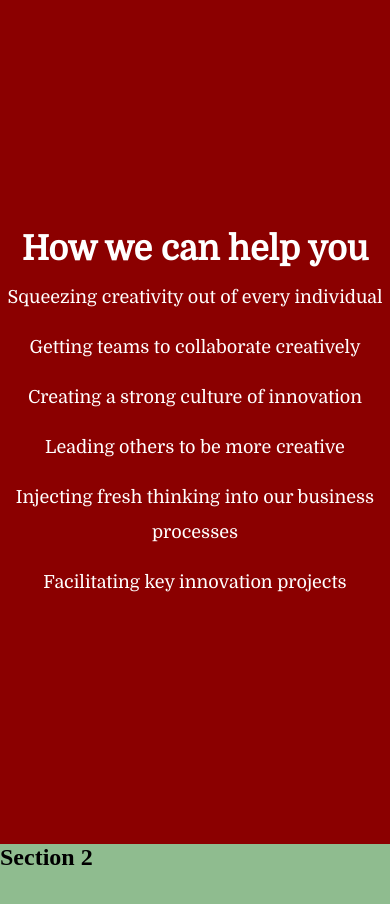
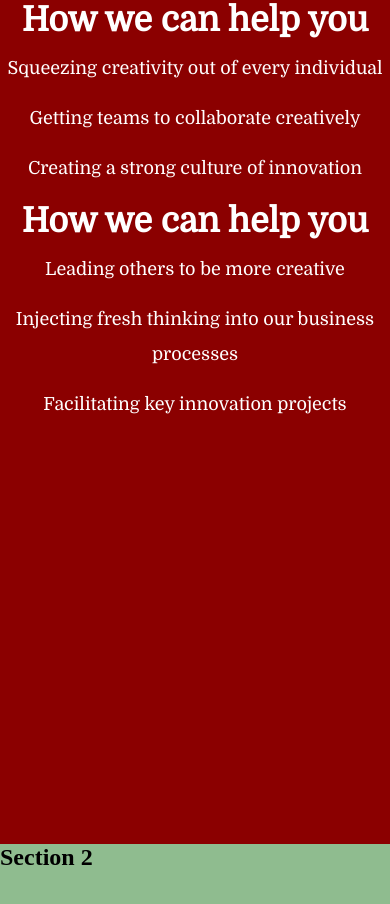
Before and after one commit to suxxus/compass, a website: page src/index.html in a window 390 px wide. Shown: the top 904 px of the page. Drawn offline with nearby package versions, Linux system fonts and the light colour scheme.

Commit message:
replaced markup to work properly in responsive mode

```diff
--- a/src/index.html
+++ b/src/index.html
@@ -12,15 +12,20 @@
 </head>
 
 <body>
-    <section class="section verical-center terra-bkg">
-        <div class="mod-compass mod-compass-custom mod-compass-custom-phone-landscape">
+    <section class="section vertical-center terra-bkg">
+        <div class="mod-compass mod-compass-tablet  mod-compass-custom mod-compass-custom-phone-landscape">
             <h2>How we can help you</h2>
+            <div>
                 <a href="#">Squeezing creativity out of every individual</a>
                 <a href="#">Getting teams to collaborate creatively</a>
                 <a href="#">Creating a strong culture of innovation</a>
+            </div>
+            <div><h2>How we can help you</h2></div>
+            <div>
                 <a href="#">Leading others to be more creative</a>
                 <a href="#">Injecting fresh thinking into our business processes</a>
                 <a href="#">Facilitating key innovation projects</a>
+            </div>
         </div>
     </section>
     <section class="section musgo-bkg">
```
Lines whose indentation alone changed are shown as unchanged.
